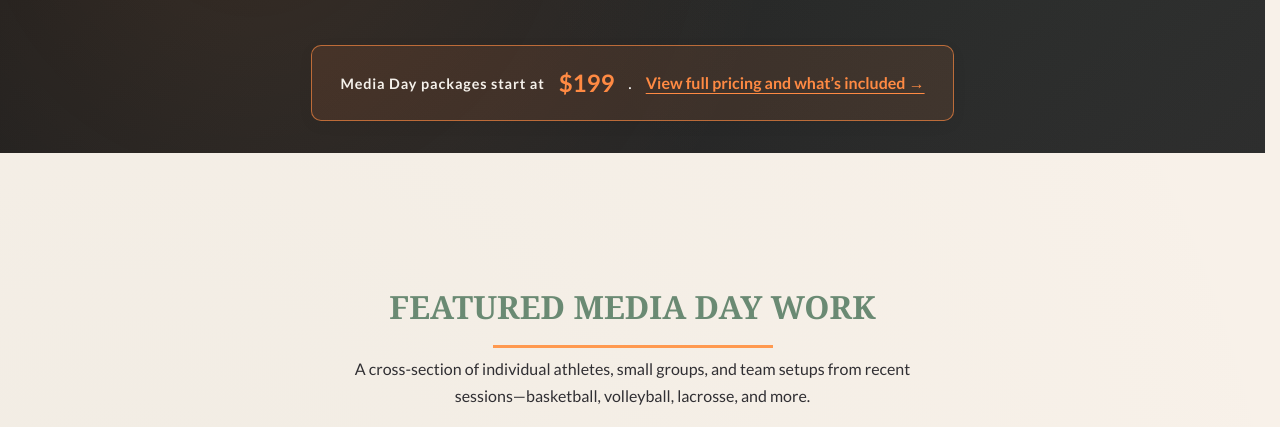
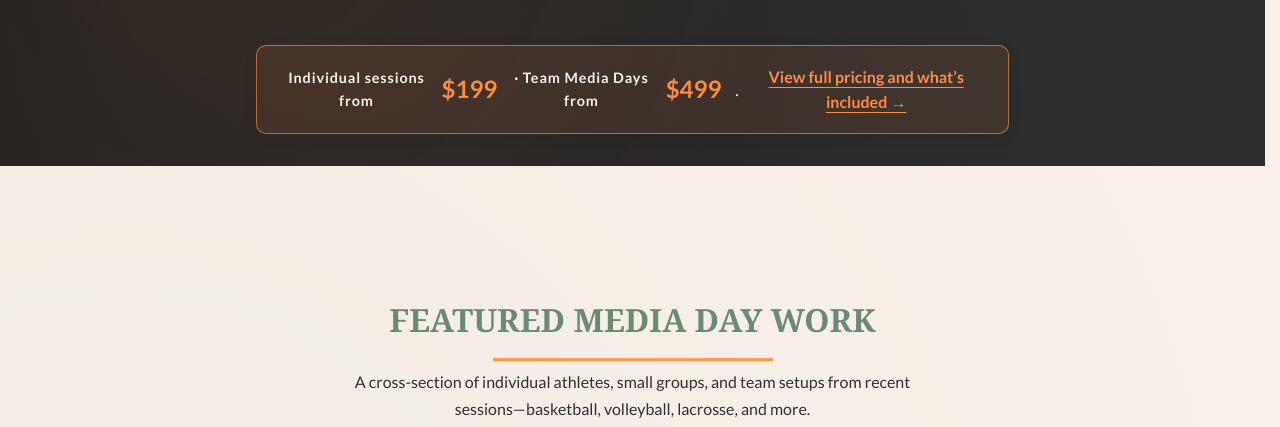
Before and after one commit to RJM013/GraniteStatePhoto, a website: page mediaday.html in a window 1280 px wide. Shown: the part 1181-1608 px from the top of the page. Drawn offline with Linux system fonts and the light colour scheme; a web font is replaced by a local one.

Commit message:
Clarify Media Day pricing tiers and add usage rights statement

```diff
--- a/mediaday.html
+++ b/mediaday.html
@@ -238,7 +238,8 @@
                         through quickly, with a consistent look across the roster so your brand reads as one team—not a
                         random mix of snapshots.</p>
                     <p class="pricing-note">
-                        <span class="pricing-label">Media Day packages start at</span> <strong>$199</strong>.
+                        <span class="pricing-label">Individual sessions from</span> <strong>$199</strong>
+                        <span class="pricing-label">· Team Media Days from</span> <strong>$499</strong>.
                         <a href="https://www.603-in-focus.com/packages.html">
                             View full pricing and what’s included →
                         </a>
@@ -497,6 +498,7 @@
                         <li>A private online gallery per athlete or per team, delivered within a week</li>
                         <li>Light retouching on all delivered images</li>
                         <li>Simple parent release forms handled through the athletic department</li>
+                        <li>All delivered images are yours to use freely across your team’s social media, website, programs, and promotional materials, with no licensing restrictions.</li>
                     </ul>
                 </div>
             </div>
```
